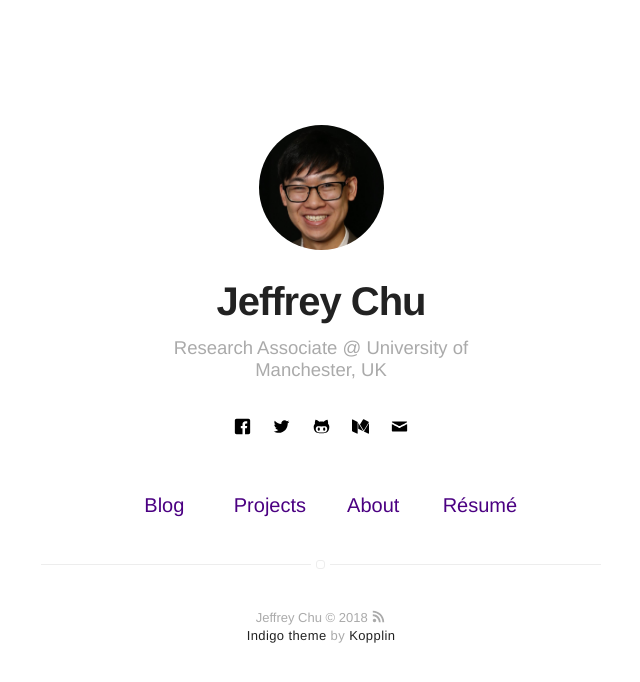
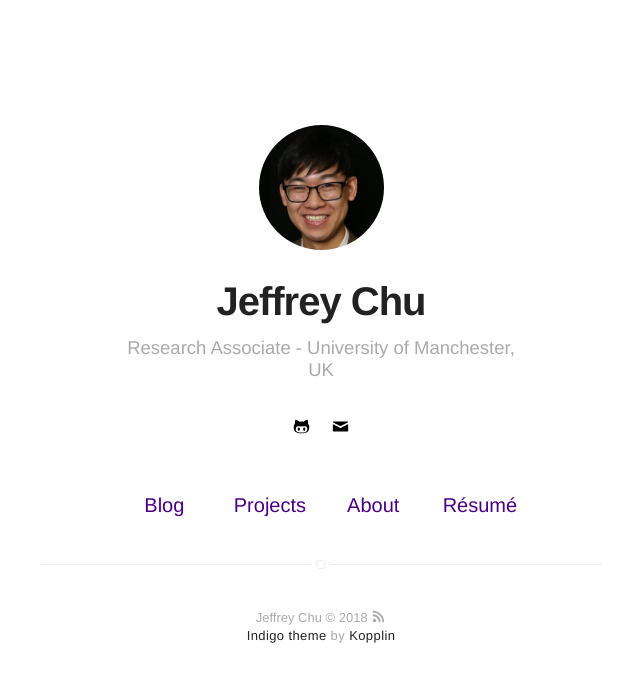
Before and after one commit to jeffrey-jchu/jeffrey-jchu.github.io, a Jekyll site: the page built from index.html, in a window 1280 px wide. Shown: the top 682 px of the page, without its empty margins (319-959 px from the left). Built offline with Jekyll 4.4.1, drawn with Linux system fonts in a browser that asks for light colours.

Commit message:
edit personal info

```diff
--- a/_config.yml
+++ b/_config.yml
@@ -1,6 +1,6 @@
 # main text of home
 name: Jeffrey Chu
-bio: Research Associate @ University of Manchester, UK
+bio: Research Associate - University of Manchester, UK
 
 # twitter summary info
 description: My personal blog
@@ -34,20 +34,20 @@ disqus:
   categories: [blog, project] # only show disqus for posts that have these categories
 
 # if you don't have any of social below, comment the line
-facebook: myfacebook
-twitter: mytwitter
+# facebook: myfacebook
+# twitter: mytwitter
 # google: mygoogle
 # instagram: myinstagram
 # pinterest: mypinterest
 # linkedin: mylinkedin
 # youtube: myyoutube
 # spotify: myspotify
-github: mygithub
+# github: mygithub
 # lastfm: mylastfm
 # stackoverflow: 7044681/mystackoverflow
 # quora: userquora
 # reddit: username
-medium: medium
+# medium: medium
 # vimeo: myvimeo
 # lanyrd: mylanyrd
 email: jeffrey.chu@manchester.ac.uk
@@ -55,7 +55,7 @@ email: jeffrey.chu@manchester.ac.uk
 authors:
     johndoe:
         name: Jeffrey Chu
-        bio: Research Associate @ University of Manchester, UK
+        bio: Research Associate - University of Manchester, UK
         external-image: false
         picture: assets/images/profile.jpg
         twitter: iamthechuster
```
